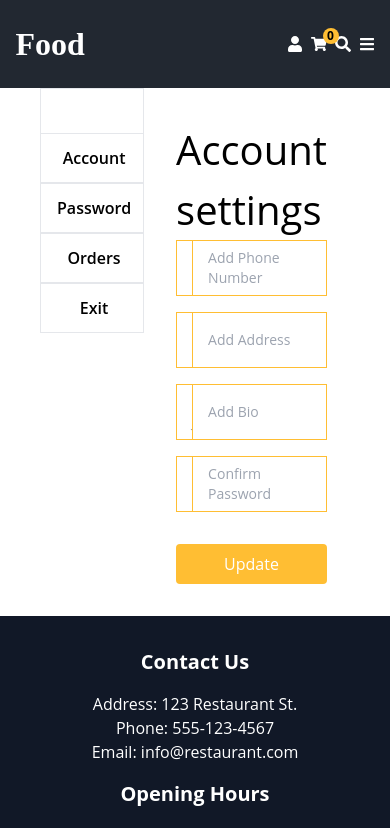
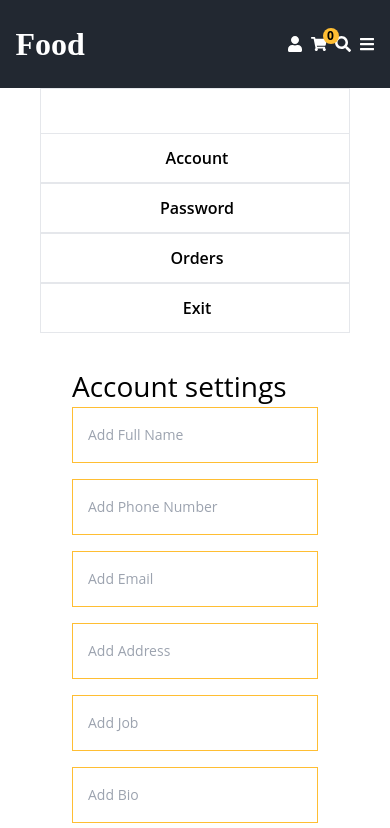
Before and after one commit to Tunahanclr16/food-delivery, a Next.js app: page /profile in a window 390 px wide. Shown: the top 828 px of the page. Built offline with nearby package versions, Linux system fonts and the light colour scheme.

Commit message:
profile page resposive design

```diff
--- a/app/auth/login/page.jsx
+++ b/app/auth/login/page.jsx
@@ -4,41 +4,46 @@ import { useFormik } from 'formik';
 import Input from "@/app/components/Form/Input";
 import Title from "@/app/components/ui/Title";
 import Link from "next/link";
-import { useEffect } from 'react';
 import { useRouter } from 'next/navigation';
 import { signIn, useSession } from 'next-auth/react';
-import axios from 'axios';
 
 export default function Login() {
   const { data: session } = useSession();
+  console.log(session)
   const router = useRouter();
   const formik = useFormik({
     initialValues: {
-      email: "",
+      username: "",
       password: "",
     },
     onSubmit: async (values) => {
-      const { email, password } = values;
-      const options = { redirect: false, email, password };
-      const res = await signIn("credentials", options);
-      if (res.error) {
-        console.error("Error during login:", res.error);
-      } else {
-        console.log("Login successful.");
-        router.push("/profile");
+      try {
+        const res = await signIn("credentials", {
+          redirect: false,
+          username: values.username,
+          password: values.password,
+        });
+        if (res.ok) {
+          router.push("/profile");
+        } else {
+          console.error("Login failed:", res.error?.message);
+        }
+      } catch (error) {
+        console.error("Error during login:", error);
       }
     },
   });
+
   return (
     <div className="container mx-auto">
       <div className="flex flex-col items-center my-20">
         <Title addClass="text-[40px] font-dancing" title={"Login"} />
         <form onSubmit={formik.handleSubmit} className="flex flex-col gap-y-2 items-center my-20 md:w-1/2 w-full mx-auto">
-          <Input type="email" value={formik.values.email} name="email" placeholder="Your Email Address" onChange={formik.handleChange} />
+          <Input type="text" value={formik.values.username} name="username" placeholder="Your Username" onChange={formik.handleChange} />
           <Input type="password" value={formik.values.password} name="password" placeholder="Your Password" onChange={formik.handleChange} />
           <div className="flex flex-col items-center gap-5 w-full mt-3">
             <button type="submit" className="btn-primary w-full">Login</button>
-            <button onClick={() => signIn("github")} type="submit" className="btn-primary w-full">Login with GitHub</button>
+            <button onClick={() => signIn("github")} type="button" className="btn-primary w-full">Login with GitHub</button>
             <Link href="/auth/register">
               <span className="text-sm underline cursor-pointer text-secondary">
                 Dont have an account yet? Register here
--- a/app/menu/page.jsx
+++ b/app/menu/page.jsx
@@ -1,7 +1,7 @@
 import React from 'react'
 import MenuWrapper from '../components/product/MenuWrapper'
 
-export default function page() {
+export default function Menu() {
   return (
     <div className='mt-10'>
       <MenuWrapper/>
--- a/app/product/page.jsx
+++ b/app/product/page.jsx
@@ -24,6 +24,7 @@ const itemsExtra = [
     price: 3,
   },
 ];
+
 const foodItems = [
   {
     id: 1,
@@ -39,14 +40,16 @@ const foodItems = [
     ],
   },
 ];
+
 const ProductDetail = () => {
   const [prices, setPrices] = useState([10, 20, 30]);
   const [price, setPrice] = useState(prices[0]);
   const [size, setSize] = useState(0);
   const [extraItems, setExtraItems] = useState(itemsExtra);
   const [extras, setExtras] = useState([]);
-  const dispatch=useDispatch()
-  const cart=useSelector((state)=>state.cart)
+  const dispatch = useDispatch();
+  const cart = useSelector((state) => state.cart);
+
   const handleSize = (sizeIndex) => {
     const difference = prices[sizeIndex] - prices[size];
     setSize(sizeIndex);
@@ -68,11 +71,16 @@ const handleChange = (e, item) => {
       setExtras(extras.filter((extra) => extra.id !== item.id));
     }
   };
+
   const handleClick = () => {
+    const existingProduct = cart.products.find((product) => product.id === foodItems[0].id);
+    if (existingProduct) {
       dispatch(addProduct({ ...foodItems[0], extras, price, quantity: 1 }));
+    } else {
+      dispatch(addProduct({ ...foodItems[0], extras, price, quantity: 1 }));
+    }
   };
 
-console.log(cart)
   return (
     <div className="flex items-center md:h-screen gap-5 py-20 flex-wrap ">
       <div className="relative md:flex-1 w-36 h-36 md:w-[80%] md:h-[80%] mx-auto">
@@ -91,19 +99,19 @@ console.log(cart)
         <div>
           <h4 className="text-xl font-bold">Choose the size</h4>
           <div className="flex items-center gap-x-20 md:justify-start justify-center">
-            <div onClick={()=>handleSize(0)} className="relative w-8 h-8 cursor-pointer">
+            <div onClick={() => handleSize(0)} className="relative w-8 h-8 cursor-pointer">
               <Image src={SizeImage} alt="" layout="fill" />
               <span className="absolute top-0 -right-6 text-xs bg-primary rounded-full px-[5px] font-medium">
                 Small
               </span>
             </div>
-            <div onClick={()=>handleSize(1)} className="relative w-12 h-12 cursor-pointer">
+            <div onClick={() => handleSize(1)} className="relative w-12 h-12 cursor-pointer">
               <Image src={SizeImage} alt="" layout="fill" />
               <span className="absolute top-0 -right-6 text-xs bg-primary rounded-full px-[5px] font-medium">
                 Medium
               </span>
             </div>
-            <div onClick={()=>handleSize(2)} className="relative w-16 h-16 cursor-pointer">
+            <div onClick={() => handleSize(2)} className="relative w-16 h-16 cursor-pointer">
               <Image src={SizeImage} alt="" layout="fill" />
               <span className="absolute top-0 -right-6 text-xs bg-primary rounded-full px-[5px] font-medium">
                 Large
@@ -112,15 +120,12 @@ console.log(cart)
           </div>
         </div>
         <div className="flex gap-x-4 my-6 md:justify-start justify-center">
-        {
-  extraItems.map((item,i)=>(
+          {extraItems.map((item, i) => (
             <label key={i} className="flex items-center gap-x-1">
               <input onChange={(e) => handleChange(e, item)} type="checkbox" className="w-5 h-5 accent-primary" />
               <span className="text-sm md:text-base font-semibold">{item.name}</span>
             </label>
-  ))
-}
-
+          ))}
         </div>
         <button onClick={handleClick} className="btn-primary">Add to Cart</button>
       </div>
--- a/app/profile/page.jsx
+++ b/app/profile/page.jsx
@@ -31,8 +31,8 @@
     });
 
     return (
-      <div className="flex px-10 min-h-[calc(100vh_-_433px)]">
-        <div className="w-80">
+      <div className="flex px-10 min-h-[calc(100vh_-_433px)] lg:flex-row flex-col">
+      <div className="lg:w-80 w-100 flex-shrink-0">
           <div className="relative flex flex-col items-center px-10 py-5 border border-b-0">
             <b className="text-2xl mt-1">{formik.values.fullName}</b>
           </div>
@@ -55,9 +55,9 @@
             </li>
           </ul>
         </div>
-        <div className="p-8 w-full">
-          <Title addClass="text-[40px]" title="Account settings" />
-          <form onSubmit={formik.handleSubmit} className="grid grid-cols-1 md:grid-cols-2 gap-4">
+        <div className="p-8  w-full">
+          <Title addClass="md:text-[40px] text-[28px] sm:text-[32px]" title="Account settings" />
+          <form onSubmit={formik.handleSubmit} className=" md:grid md:grid-cols-2 flex flex-wrap items-center gap-4">
             <Input
               name="fullName"
               label="Full Name"
```
Lines whose indentation alone changed are shown as unchanged.
